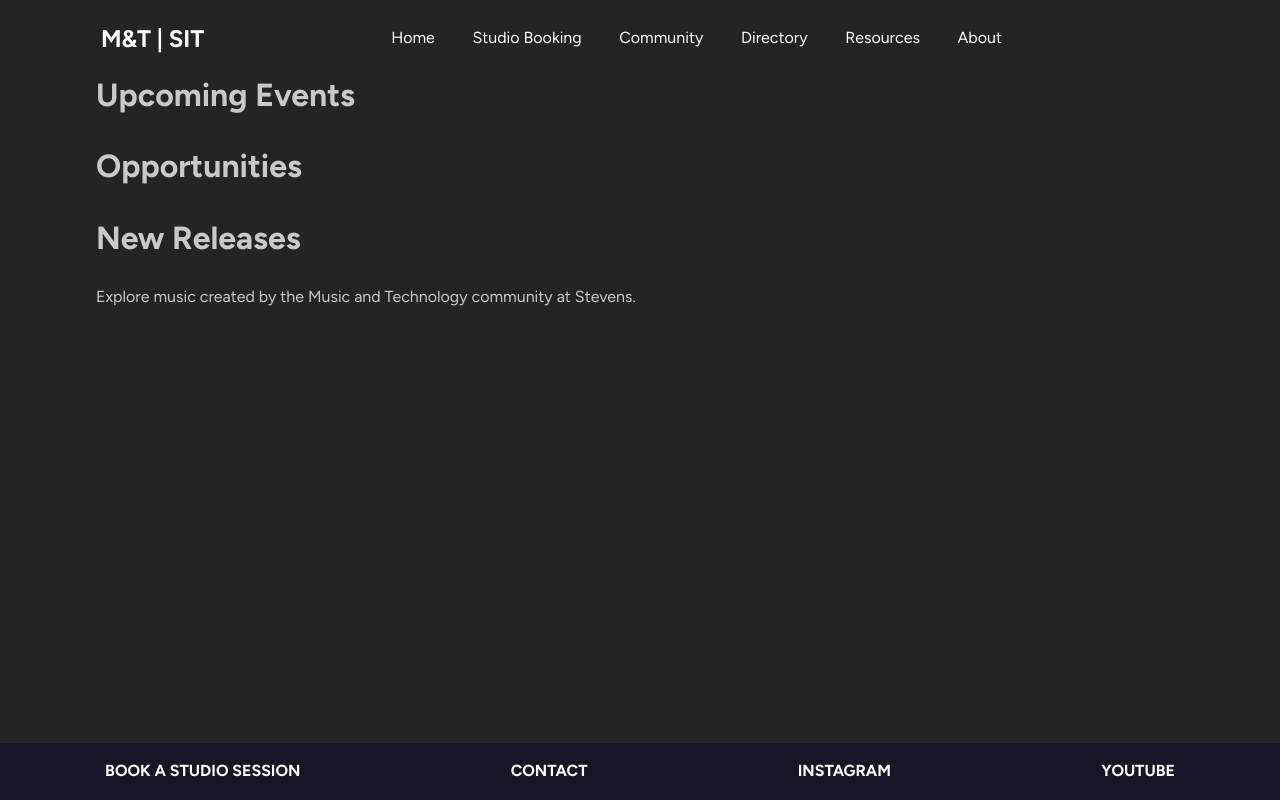
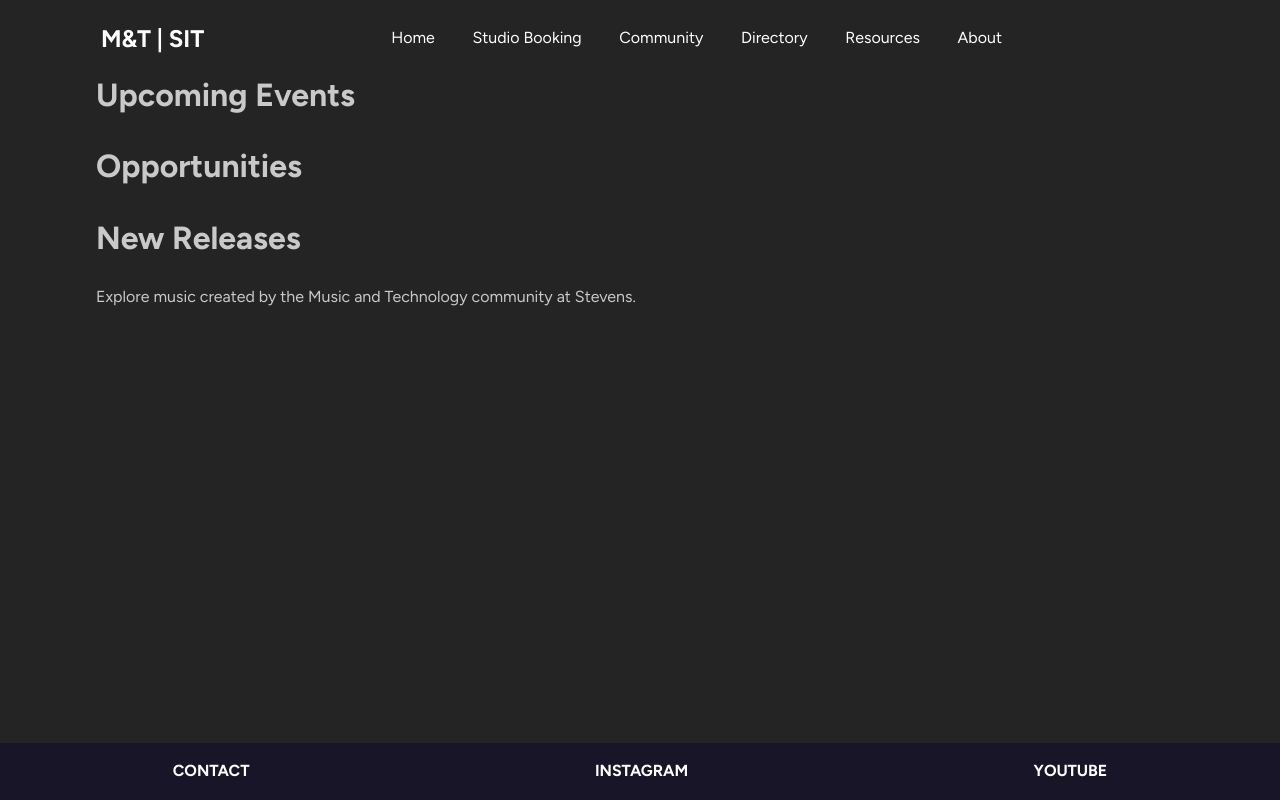
Before and after one commit to alexanderjalexander/stevensmandtsite, a Next.js app: page / in a window 1280 px wide. Built offline with nearby package versions, Linux system fonts and the light colour scheme.

Commit message:
Remove Studio Session

```diff
--- a/src/components/Footer/footer.tsx
+++ b/src/components/Footer/footer.tsx
@@ -4,7 +4,6 @@ import Link from "next/link";
 export function Footer() {
     return (
         <div className={styles.footer_base}>
-            <Link className={styles.footer_link} href="/">BOOK A STUDIO SESSION</Link>
             <Link className={styles.footer_link} href="/">CONTACT</Link>
             <Link className={styles.footer_link} href="/">INSTAGRAM</Link>
             <Link className={styles.footer_link} href="/">YOUTUBE</Link>
```
